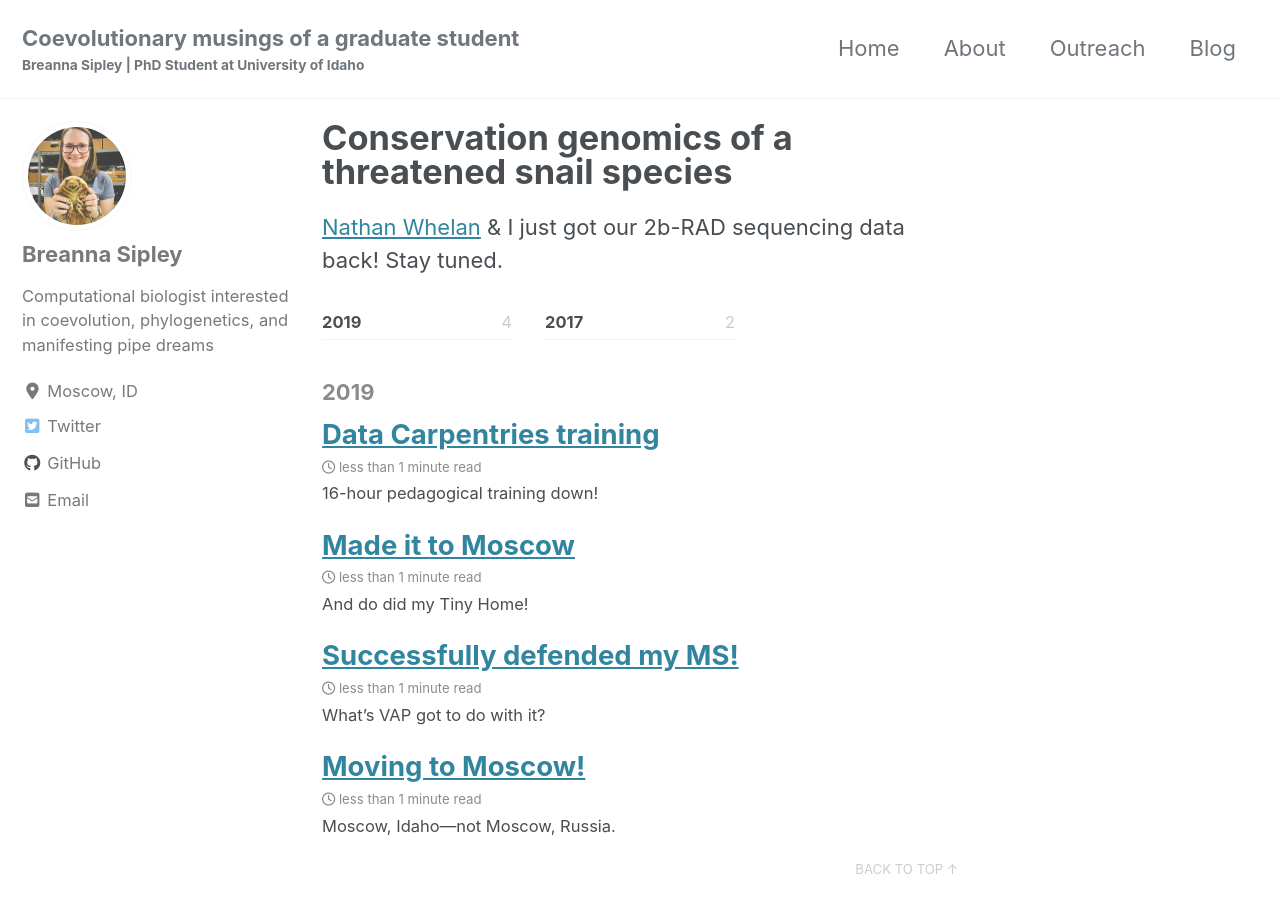
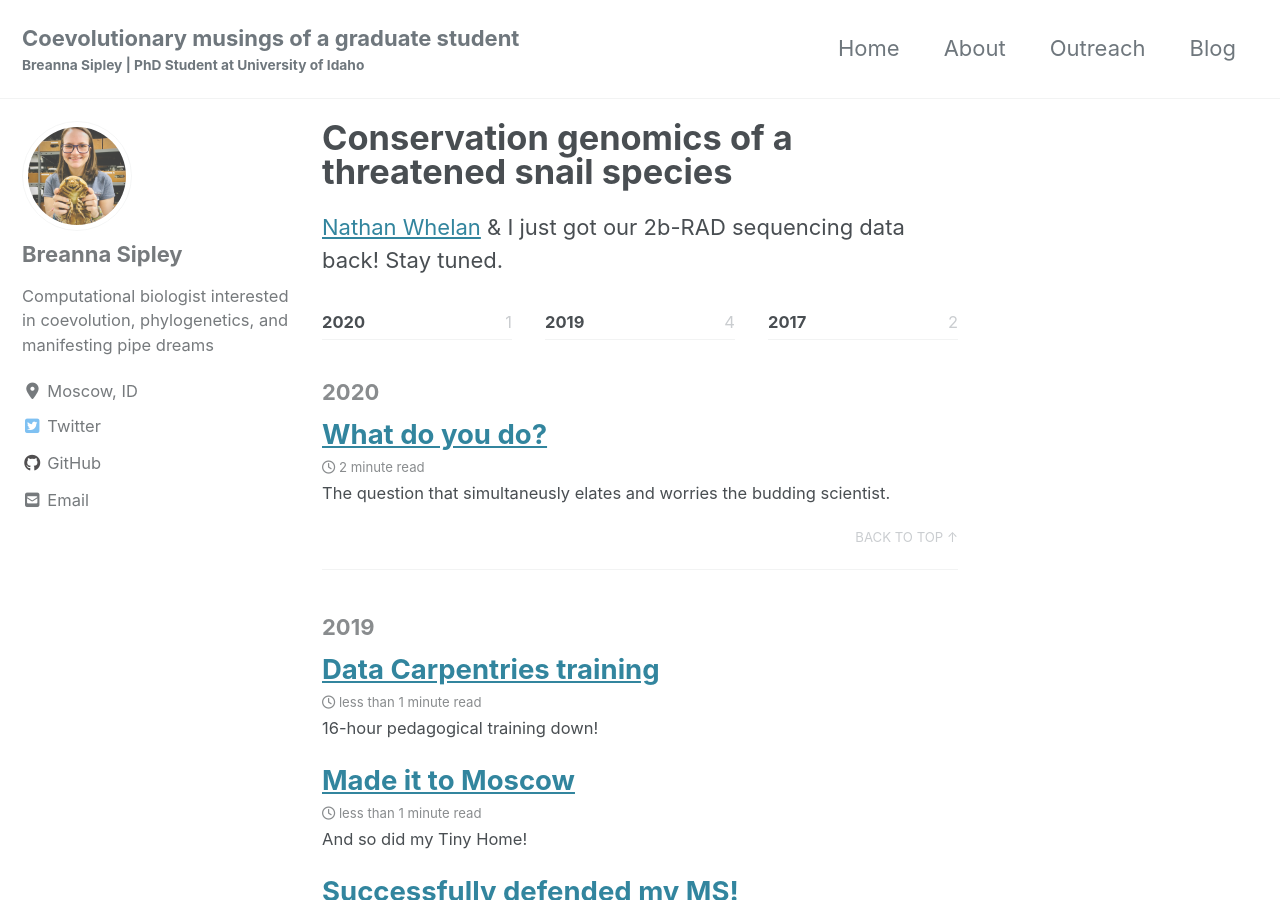
Before and after one commit to Sipley/Sipley.github.io, a Jekyll site: the page built from _posts/2017-10-25-RADseq-data-back.markdown, in a window 1280 px wide and 900 px high. Built offline with Jekyll 4.4.1, drawn with Linux system fonts in a browser that asks for light colours; cached includes are drawn as plain includes; nearby versions of some CDN libraries; a script that is not in the unit is left out; part of the change alters nothing that is shown.

Commit message:
committing first blog post and adding acomments

```diff
--- a/_layouts/posts.html
+++ b/_layouts/posts.html
@@ -3,6 +3,17 @@ layout: archive
 ---
 
 {{ content }}
+
+<div id="hyvor-talk-view"></div>
+<script type="text/javascript">
+    var HYVOR_TALK_WEBSITE = 1198; // DO NOT CHANGE THIS
+    var HYVOR_TALK_CONFIG = {
+        url: '{{ page.url | absolute_url }}',
+        id: '{{page.id}}'
+    };
+</script>
+<script async type="text/javascript" src="//talk.hyvor.com/web-api/embed"></script>
+
 
 <ul class="taxonomy__index">
   {% assign postsInYear = site.posts | group_by_exp: 'post', 'post.date | date: "%Y"' %}
--- a/_posts/2019-08-23-made-it-to-moscow.markdown
+++ b/_posts/2019-08-23-made-it-to-moscow.markdown
@@ -4,7 +4,7 @@ title:  "Made it to Moscow"
 date:   2019-08-23 13:14:41 -0800
 categories: jekyll update
 ---
-And do did my Tiny Home!
+And so did my Tiny Home!
 
 There were some difficulties coordinating its delivery to Moscow, which allowed me to add a couple additional days to my cross-country move to explore Yellowstone!
 
--- /dev/null
+++ b/_posts/2020-07-13-intro.markdown
@@ -0,0 +1,25 @@
+---
+layout: posts
+title:  "What do you do?"
+date:   2020-07-12 09:24:59 -0800
+categories: jekyll update
+---
+The question that simultaneusly elates and worries the budding scientist.
+
+Curiosity signifies interest.  Best case scenario, I answer well and help establish a safe space for greater curiosity.  Worst case scenario, I answer poorly and stir up feelings of fear and resentment and accidentally help justify unsubstantiated biases.  One time I answered poorly and was met with a fist pounding the poker table and a very serious accusation: "*You* are the problem with this country!" I hoped to not make that mistake again.  I will choose my words more carefully. Don't say *Evolution*, I remind myself.
+
+"When I was little, I wanted to be a dolphin trainer; now, I train computers to do biology."
+
+How'd *that* go over? I wonder, scanning the foreheads of those in earshot.  Too trite?  I worried. Raised eyebrows might suggest confusion or boredom or disbelief or curiosity.  I was relieved to spot eye wrinkles around slightly squinted eyes indicating happy surprise and a narrowing of distance between us.
+
+!["What do you do?"](/assets/images/intro.png)
+
+"I'm a [air quotes] 'Computational Biologist', which is just a fancy way of saying I use computers as tools to help me understand life." I paused to assess the space. "Right now, I'm interested in how interactions between things that are really different, like hosts and parasites, might change over time."  I could tell it was time to stop talking and make space for questions. We had a pleasant rally.
+
+I've tried versions of this approach a few times now while volunteering or chatting with fellows in the community and, while it can benefit from some tailoring, I'm happy with it.
+
+My most recent audience actually included three scientists and a philsopher, which brings me to celebrating my latest milestone: completing my first committee meeting for my PhD!  A couple weeks ago, I successfully introduced what I'm imagining as my dissertation chapters and outlined my goals over the next 4ish years and specifically for the next semester.  I'll save those for a later blog post.
+
+Until then, I'll leave you with this:  I'm choosing to blog to help craft my science communication skills.  They say, "The pen is mightier than the sword". Likewise, to me, jargon is merely weaponized social distancing, not of the variety that helps protect the most vulnerable during global pandemics, but the variety that fosters suspicion and distrust in education and science in the hearts of many voters.  My intention and greatest ambitions are that these blog posts will help me learn how to share science much more broadly and effectively with family, friends, and fellow humans. To this end, I hope to develop a habit of one blog post a week. I will make mistakes and pledge to learn from them. I welcome help holding myself accountable to this commitment, as well as any and all questions, comments, and feedback.  This is a safe space.
+
+What do you do?
```
Also changed, not shown: 16 other files.
